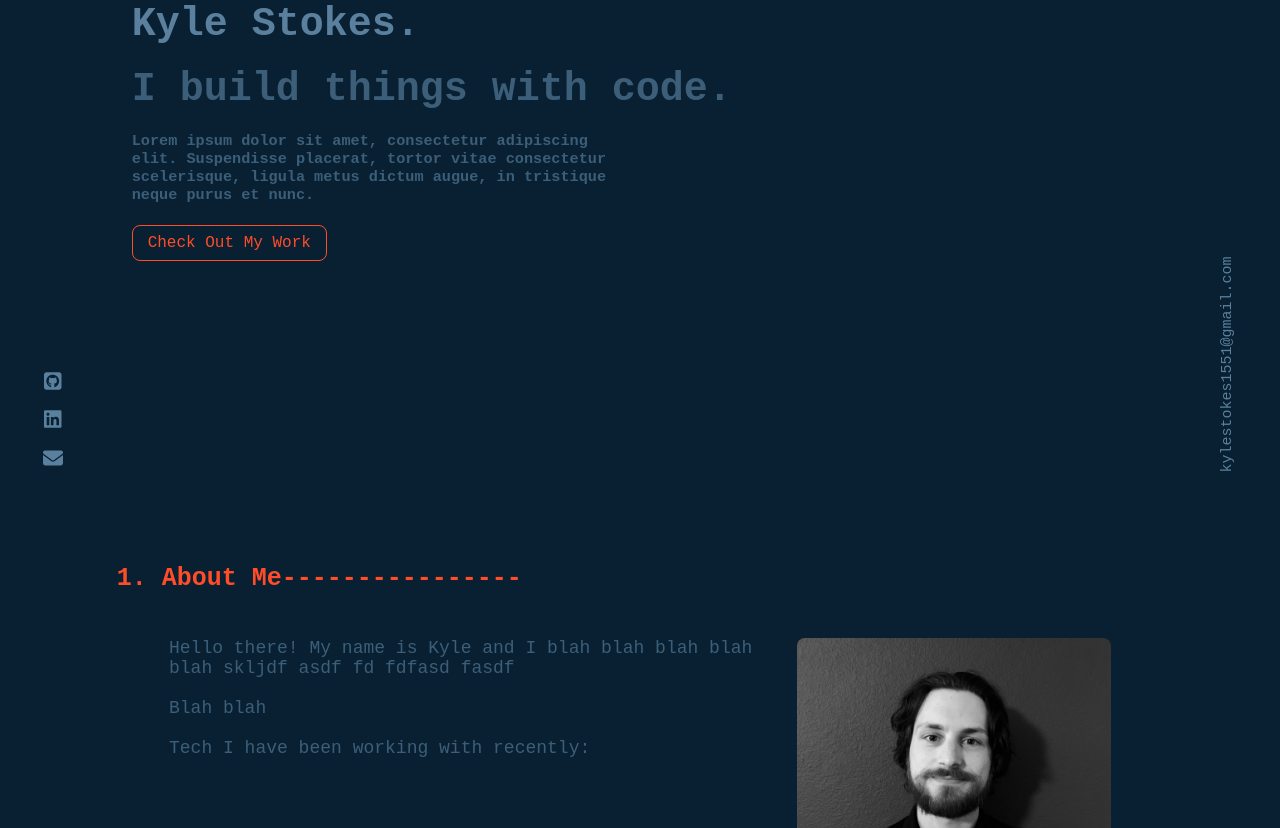
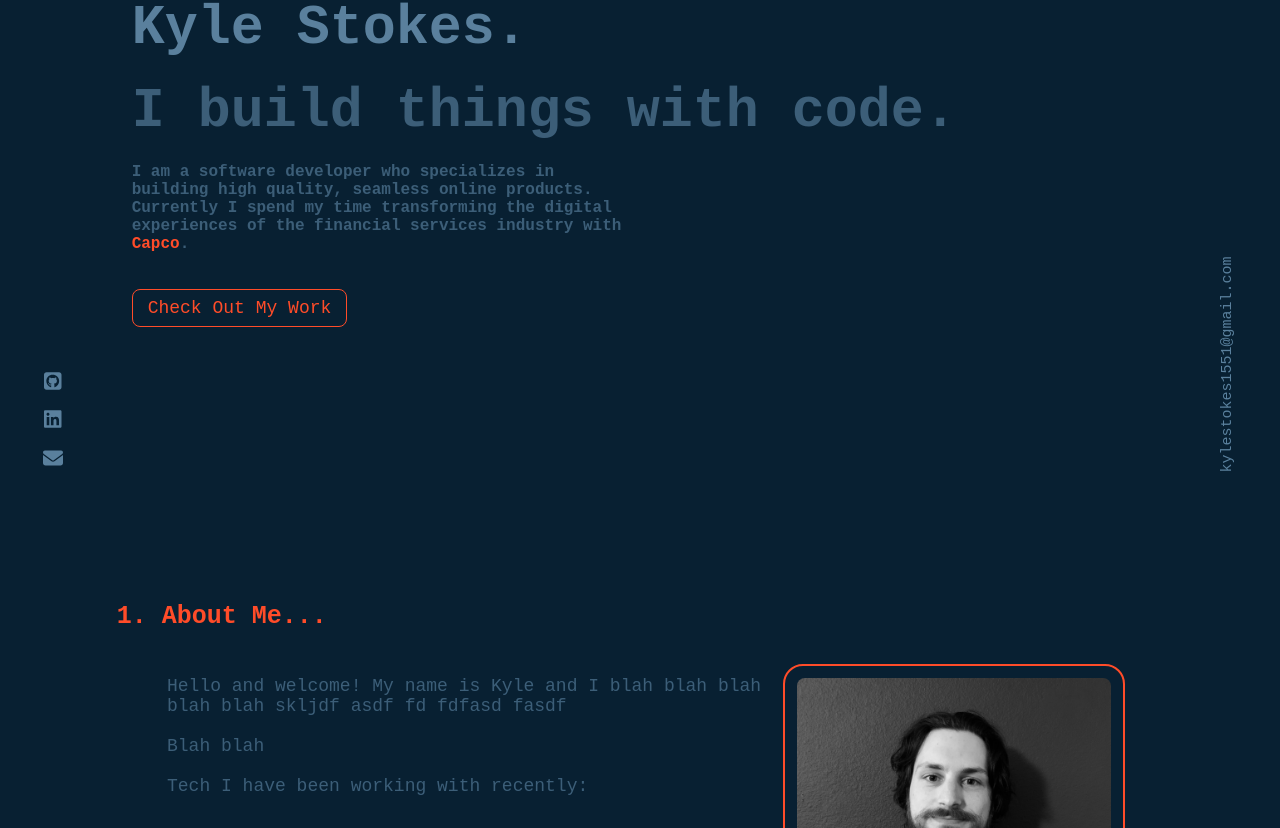
Before and after one commit to kylest0kes/folio, a React (Create React App) app: page / in a window 1280 px wide. Shown: the part 292-1120 px from the top of the page. Built offline with nearby package versions, Linux system fonts and the light colour scheme.

Commit message:
filled out the about section of the page

```diff
--- a/src/App.css
+++ b/src/App.css
@@ -42,7 +42,7 @@ section {
 }
 
 .app-about-section {
-  height: 80vh;
+  height: 85vh;
 }
 
 .app-about-me-section {
--- a/src/Sections/About/About.css
+++ b/src/Sections/About/About.css
@@ -6,9 +6,14 @@
   padding: 15px 15px;
 }
 
+.about-info h1 {
+  font-size: 55px;
+}
+
 .about-info h2 {
   color: #ff4c29;
   margin-bottom: 15px;
+  font-size: 30px;
 }
 
 .name {
@@ -31,6 +36,8 @@
 .about-text {
   margin-top: 20px;
   color: #3c5e78;
+  font-size: 16px;
+  margin-bottom: 30px;
 }
 
 .about-btn {
@@ -38,7 +45,7 @@
   border: 1px solid #ff4c29;
   border-radius: 8px;
   text-decoration: none;
-  font-size: 16px;
+  font-size: 18px;
   padding: 8px 15px;
   transition: all 200ms ease;
 }
@@ -46,3 +53,32 @@
 .about-btn:hover {
   background-color: #334756;
 }
+
+.capco {
+  color: #ff4c29;
+  text-decoration: none;
+  margin-left: 10px;
+  position: relative;
+}
+
+.capco::before {
+  content: "";
+  position: absolute;
+  display: block;
+  width: 100%;
+  height: 2px;
+  bottom: -5;
+  left: 0;
+  background-color: #ff4c29;
+  transform: scaleX(0);
+  transition: transform 0.3s ease;
+}
+
+.capco:hover::before {
+  transform: scaleX(1);
+}
+
+.capco:visited {
+  text-decoration: none;
+  color: #ff4c29;
+}
--- a/src/Sections/About/About.js
+++ b/src/Sections/About/About.js
@@ -12,9 +12,10 @@ const About = () => {
           <h1 className="below-name">I build things with code.</h1>
           <div className="about-text-sec">
             <h3 className="about-text">
-              Lorem ipsum dolor sit amet, consectetur adipiscing elit. Suspendisse
-              placerat, tortor vitae consectetur scelerisque, ligula metus dictum
-              augue, in tristique neque purus et nunc.
+              I am a software developer who specializes in building high quality,
+              seamless online products. Currently I spend my time transforming the digital
+              experiences of the financial services industry with
+              <a className="capco" target='blank' href="https://www.capco.com">Capco</a>.
             </h3>
           </div>
           <br/>
--- a/src/Sections/AboutMe/AboutMe.css
+++ b/src/Sections/AboutMe/AboutMe.css
@@ -1,6 +1,6 @@
 .bio-header {
   margin-bottom: 45px;
-    color: #FF4C29;
+  color: #ff4c29;
   font-size: 25px;
 }
 
@@ -21,6 +21,10 @@
   float: right;
   width: 30%;
   min-width: 106px;
+  border-radius: 8px;
+  border: 2px solid transparent;
+  outline: 2px solid #ff4c29;
+  outline-offset: 10px;
 }
 
 .bio-card-text {
--- a/src/Sections/AboutMe/AboutMe.js
+++ b/src/Sections/AboutMe/AboutMe.js
@@ -6,11 +6,11 @@ import "./AboutMe.css";
 const AboutMe = () => {
   return (
     <div className="bio-container">
-          <h1 className="bio-header">1. About Me----------------</h1>
+          <h1 className="bio-header">1. About Me...</h1>
       <div class="bio-card">
         <div class="bio-card-text">
           <span class="about-me-desc">
-           Hello there! My name is Kyle and I blah blah blah blah blah skljdf asdf fd fdfasd fasdf
+           Hello and welcome! My name is Kyle and I blah blah blah blah blah skljdf asdf fd fdfasd fasdf
            <br/><br/>
            Blah blah
            <br/><br/>
```
Lines whose indentation alone changed are shown as unchanged.
